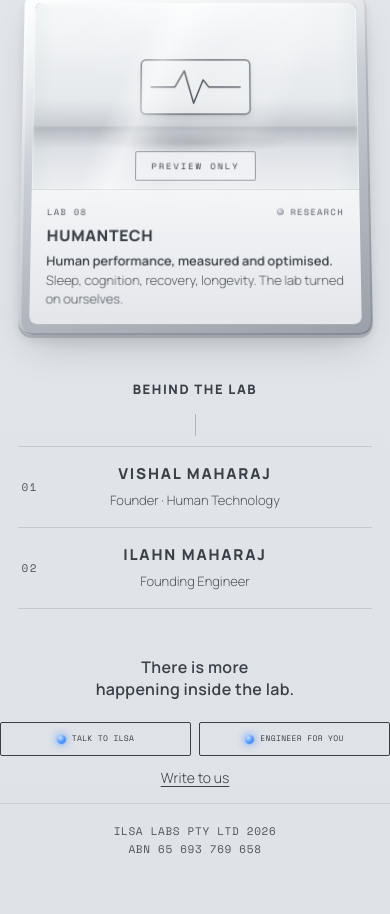
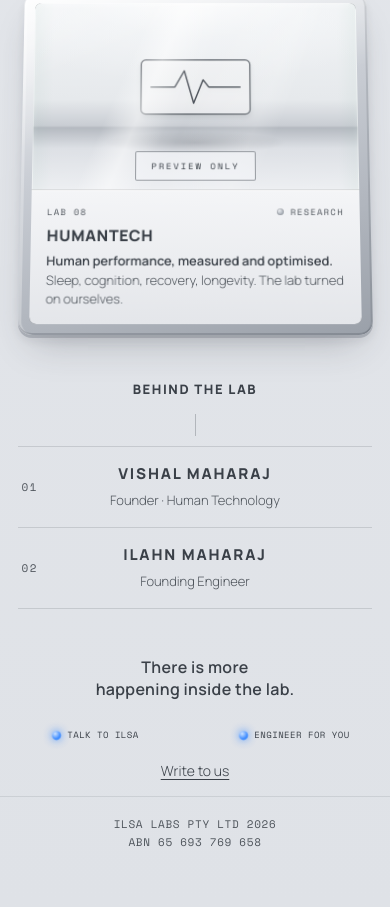
Before and after one commit to mindlabsai/ilsa-labs, a plain HTML site: page index.html in a window 390 px wide. Shown: the part 3328-4242 px from the top of the page. Drawn offline with nearby package versions, Linux system fonts and the light colour scheme.

Commit message:
Drop the boxes on the footer Talk and Engineer buttons and keep them black.

```diff
--- a/index.html
+++ b/index.html
@@ -621,13 +621,13 @@ body:has(.ilsa-orb.on) .prism{
 .contact .actions .herotalk{
   margin-top:0;flex:1 1 0;justify-content:center;
   min-width:0;height:auto;width:auto;
-  padding:12px 10px;
+  padding:8px 6px;
   font-size:clamp(9px,2.1vw,11px);letter-spacing:.1em;
-  background:transparent;color:var(--ink);border:1px solid var(--ink);
+  background:none;color:var(--ink);border:0;
   white-space:nowrap;
 }
 .contact .actions .herotalk:hover,
-.contact .actions .herotalk:focus-visible{background:rgba(58,64,72,.06)}
+.contact .actions .herotalk:focus-visible{background:none;color:var(--grey)}
 .contact .writeplain{
   margin:0;padding:0;border:0;background:none;cursor:pointer;
   font-family:'Manrope',sans-serif;font-weight:300;font-size:14px;color:var(--ink);
@@ -650,8 +650,8 @@ body:has(.ilsa-orb.on) .prism{
   .hero .herotalk{padding:14px 16px;letter-spacing:.1em;font-size:11px}
   .contact .actions{width:100%;max-width:100%;gap:12px}
   .contact .actions .herotalk{
-    padding:12px 6px;letter-spacing:.05em;gap:6px;
-    font-size:clamp(8px,2.2vw,10px);white-space:normal;line-height:1.2;
+    padding:8px 4px;letter-spacing:.06em;gap:6px;border:0;background:none;
+    font-size:clamp(9px,2.4vw,11px);white-space:normal;line-height:1.2;
   }
 }
 @media (max-width:400px){
@@ -659,7 +659,7 @@ body:has(.ilsa-orb.on) .prism{
   .winghead{flex-direction:column;align-items:flex-start;gap:6px}
   .winghead h2{letter-spacing:.12em}
   .founders-head{letter-spacing:.12em}
-  .contact .actions .herotalk{padding:11px 4px;letter-spacing:.04em;font-size:8px}
+  .contact .actions .herotalk{padding:8px 2px;letter-spacing:.05em;font-size:9px;border:0}
 }
 
 /* ---------- glass writer ---------- */
--- a/scripts/readiness.mjs
+++ b/scripts/readiness.mjs
@@ -80,6 +80,7 @@ check("engineer for you is a quiet door to the lab", () => {
   assert.match(html, /id="askilsa-tile"/);
   assert.match(html, /id="open-writer"/);
   assert.match(html, /class="writeplain"/);
+  assert.match(html, /\.contact \.actions \.herotalk\{[\s\S]*?border:0/);
   assert.match(html, /@media \(max-width:720px\)/);
   assert.match(html, /header\{flex-wrap:nowrap/);
   assert.match(html, /data-engineer/);
```
